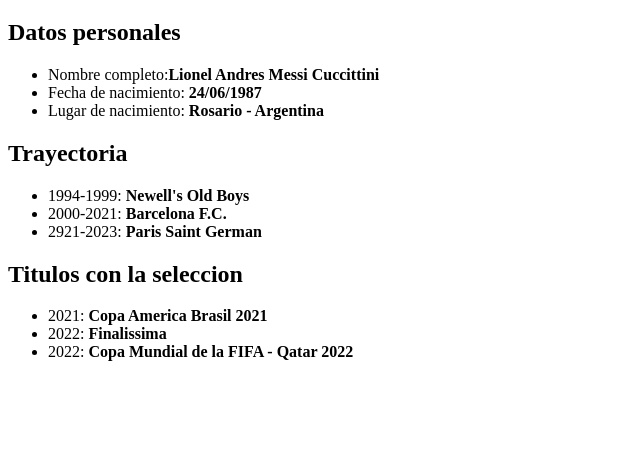
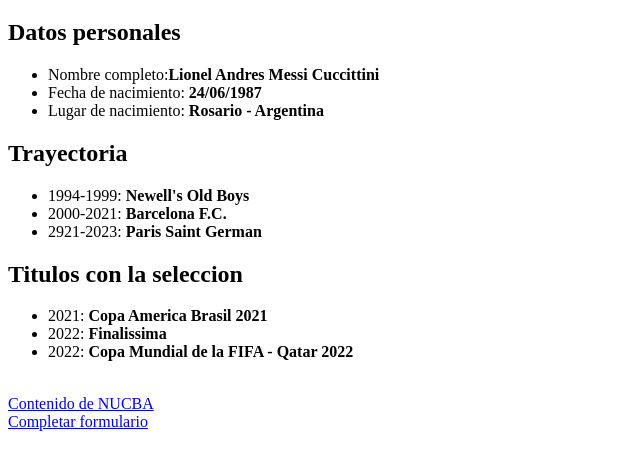
Before and after one commit to MatiasArnaudo/Primer-Trabajo, a plain HTML site: page index.html in a window 1280 px wide. Shown: the part 61-526 px from the top of the page, without its empty margins (0-640 px from the left). Drawn offline with Linux system fonts and the light colour scheme.

Commit message:
Agregue links

```diff
--- a/index.html
+++ b/index.html
@@ -34,5 +34,17 @@
         <li>2022: <b>Copa Mundial de la FIFA - Qatar 2022</b></li>
       </ul>
     </div>
+
+    <br>
+
+    <div>
+      <a href="./index2.html">Contenido de NUCBA</a>
+    </div>
+
+
+
+    <div>
+      <a href="./index3.html">Completar formulario</a>
+    </div>
   </body>
 </html>
```
Also changed, not shown: index2.html (+4 -0 lines), index3.html (+6 -0 lines).
